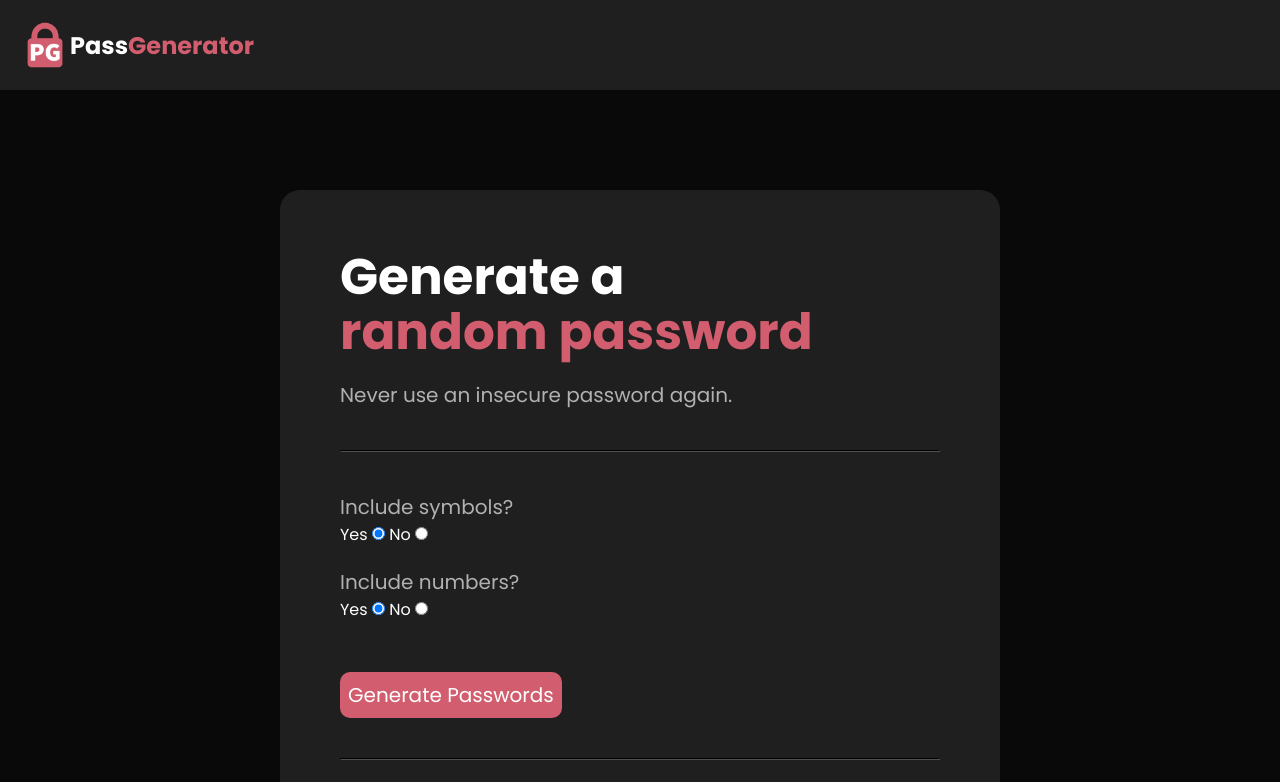
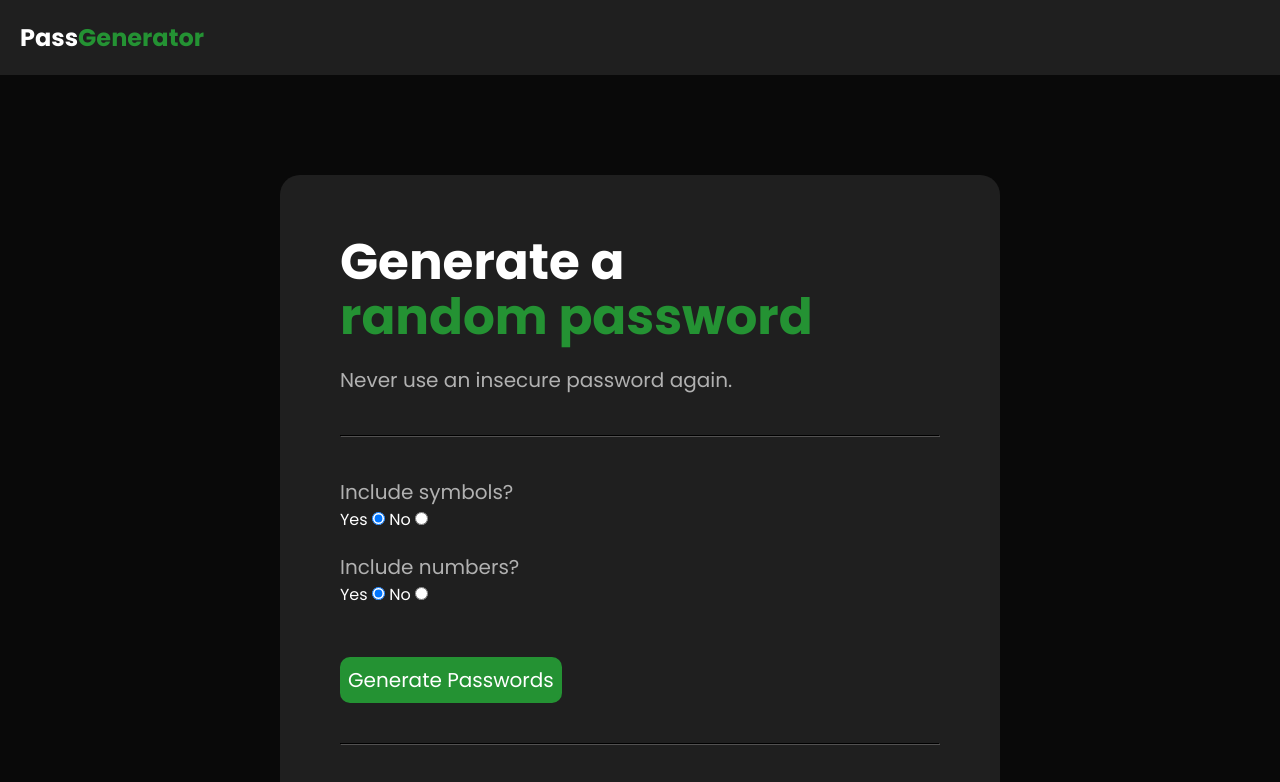
Before and after one commit to leightoncoughlin/Password-Generator, a plain HTML site: page index.html in a window 1280 px wide. Shown: the top 782 px of the page. Drawn offline with Linux system fonts and the light colour scheme.

Commit message:
colour change

```diff
--- a/index.html
+++ b/index.html
@@ -8,13 +8,12 @@
   <link rel="preconnect" href="https://fonts.googleapis.com">
   <link rel="preconnect" href="https://fonts.gstatic.com" crossorigin>
   <link href="https://fonts.googleapis.com/css2?family=Poppins:wght@100;200;300;400;500;600;700;800;900&display=swap" rel="stylesheet">
-  <link rel="icon" type="image/x-icon" href="lock.png" />
+  <link rel="icon" type="image/x-icon" href="1.png" />
 </head>
 <body>
 
   <div class="header-container">
     <div class="header">
-      <img src="lock.png">
       <h2>Pass<span>Generator</span></h2>
     </div>
   </div>
--- a/styles.css
+++ b/styles.css
@@ -24,7 +24,7 @@ body {
 }
 
 .header span{
-    color: #D15D6E;
+    color: #249233;;
 }
 
 
@@ -42,7 +42,7 @@ body {
 }
 
 .container span{
-    color: #D15D6E;;
+    color: #249233;
 }
 
 .container p {
@@ -52,7 +52,7 @@ body {
 }
 
 .container button {
-    background-color: #D15D6E;
+    background-color: #249233;;
     padding: 8px;
     border-radius: 10px;
     margin-top: 50px;
```
Also changed, not shown: 1.png (added), lock.png (deleted).
